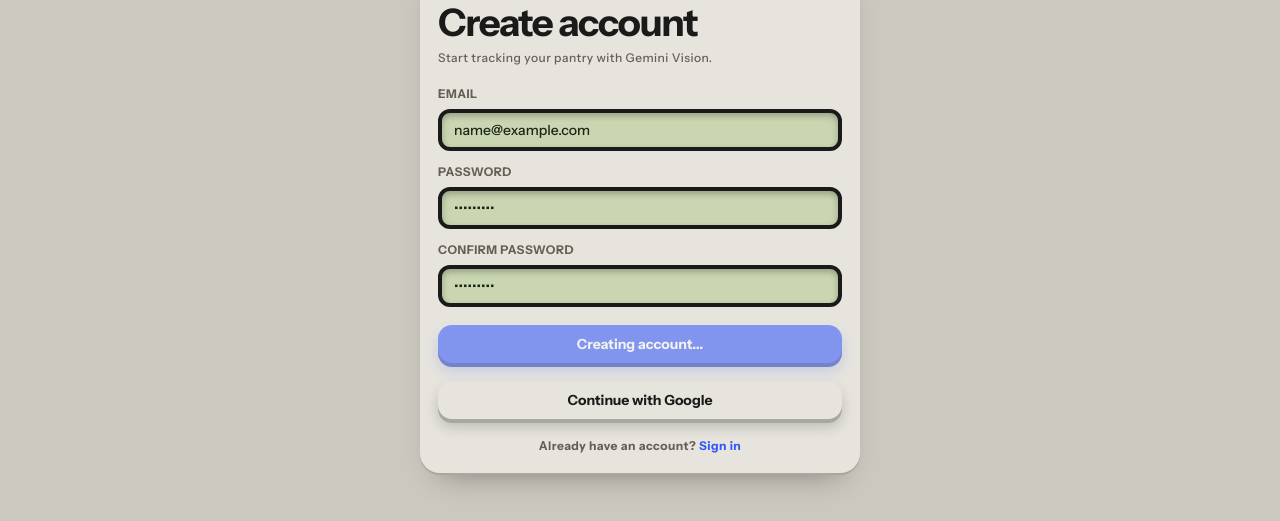
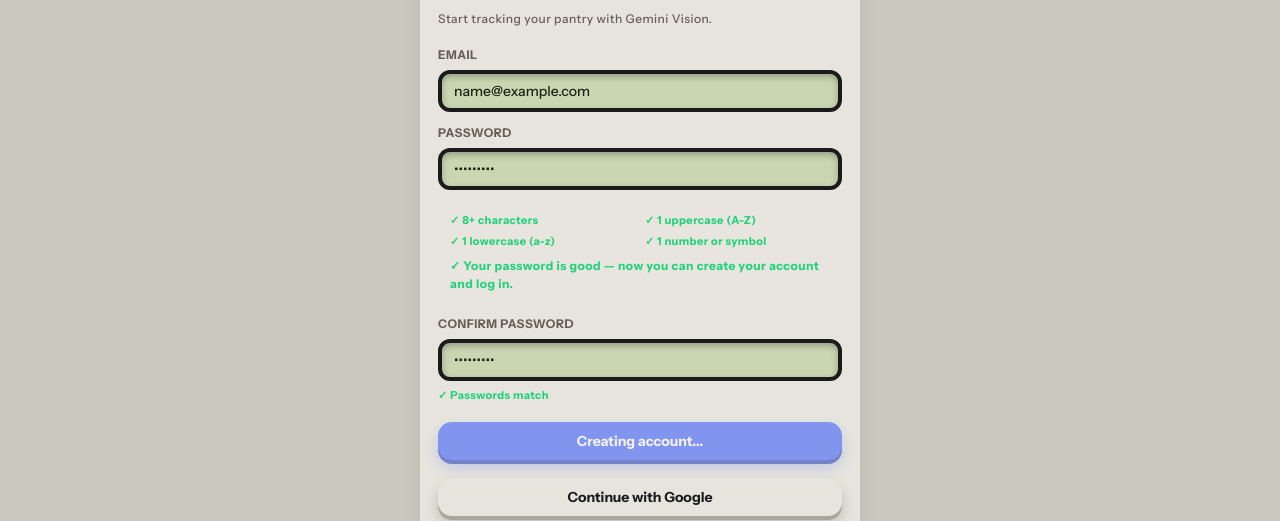
Before and after one commit to sumo-07/smart_pantry, a React (Vite) app in the folder frontend/: page /register in a window 1280 px wide. Both pictures are taken after typing "name@example.com", "Sample123", "Sample123" into the empty fields and a click on the button "Create account". Shown: the part 163-684 px from the top of the page. Built offline with nearby package versions, Linux system fonts and the light colour scheme; no server answers; a web font is replaced by a local one.

Commit message:
feat(auth): add signup validation, live password checklist, and friendly error messages

```diff
--- a/frontend/src/pages/Register.jsx
+++ b/frontend/src/pages/Register.jsx
@@ -1,6 +1,29 @@
 import React, { useState } from "react";
 import { Link, useNavigate } from "react-router-dom";
 import { useAuth } from "../context/AuthContext";
+
+const EMAIL_REGEX = /^[^\s@]+@[^\s@]+\.[^\s@]{2,}$/;
+
+const PASSWORD_RULES = [
+  { id: "length", label: "8+ characters", test: (pw) => pw.length >= 8 },
+  { id: "upper", label: "1 uppercase (A-Z)", test: (pw) => /[A-Z]/.test(pw) },
+  { id: "lower", label: "1 lowercase (a-z)", test: (pw) => /[a-z]/.test(pw) },
+  { id: "numOrSym", label: "1 number or symbol", test: (pw) => /[0-9!@#$%^&*()_+\-=[\]{};':"\\|,.<>/?`~]/.test(pw) },
+];
+
+const AUTH_ERROR_MESSAGES = {
+  "auth/email-already-in-use": "An account with this email already exists. Try signing in instead.",
+  "auth/invalid-email": "Please enter a valid email address.",
+  "auth/weak-password": "Password is too weak. Use at least 8 characters with uppercase, lowercase, and a number or symbol.",
+  "auth/operation-not-allowed": "Email/password signup is currently disabled.",
+  "auth/network-request-failed": "Network error. Please check your connection and try again.",
+  "auth/too-many-requests": "Too many attempts. Please wait a moment and try again.",
+  "auth/popup-closed-by-user": "Google sign-in was cancelled.",
+};
+
+function getAuthErrorMessage(err, fallback) {
+  return AUTH_ERROR_MESSAGES[err?.code] || err?.message || fallback;
+}
 
 export default function Register() {
   const { signup, loginWithGoogle } = useAuth();
@@ -13,28 +36,49 @@ export default function Register() {
   const [googleLoading, setGoogleLoading] = useState(false);
   const [errorMsg, setErrorMsg] = useState("");
 
+  const ruleResults = PASSWORD_RULES.map((rule) => ({
+    ...rule,
+    passed: rule.test(password),
+  }));
+  const isPasswordStrong = ruleResults.every((rule) => rule.passed);
+
   const handleSubmit = async (e) => {
     e.preventDefault();
-    if (!email || !password) return;
+    const trimmedEmail = email.trim();
+
+    if (!trimmedEmail) {
+      setErrorMsg("Please enter your email address.");
+      return;
+    }
+
+    if (!EMAIL_REGEX.test(trimmedEmail)) {
+      setErrorMsg("Please enter a valid email address (e.g. you@example.com).");
+      return;
+    }
+
+    if (!password || !password.trim()) {
+      setErrorMsg("Password cannot be blank or spaces only.");
+      return;
+    }
+
+    if (!isPasswordStrong) {
+      setErrorMsg("Password must be at least 8 characters and include uppercase, lowercase, and a number or symbol.");
+      return;
+    }
 
     if (password !== confirmPassword) {
       setErrorMsg("Passwords do not match.");
       return;
     }
 
-    if (password.length < 6) {
-      setErrorMsg("Password must be at least 6 characters.");
-      return;
-    }
-
     setLoading(true);
     setErrorMsg("");
     try {
-      await signup(email, password);
+      await signup(trimmedEmail, password);
       navigate("/scan");
     } catch (err) {
       console.error(err);
-      setErrorMsg(err.message || "Failed to create account. Email may already be registered.");
+      setErrorMsg(getAuthErrorMessage(err, "Failed to create account. Email may already be registered."));
     } finally {
       setLoading(false);
     }
@@ -48,7 +92,7 @@ export default function Register() {
       navigate("/dashboard");
     } catch (err) {
       console.error(err);
-      setErrorMsg(err.message || "Failed to authenticate with Google.");
+      setErrorMsg(getAuthErrorMessage(err, "Failed to authenticate with Google."));
     } finally {
       setGoogleLoading(false);
     }
@@ -73,7 +117,7 @@ export default function Register() {
           </div>
         )}
 
-        <form onSubmit={handleSubmit} style={{ display: "grid", gap: "12px" }}>
+        <form onSubmit={handleSubmit} noValidate style={{ display: "grid", gap: "12px" }}>
           <label style={{ display: "grid", gap: "6px" }}>
             <span className="lab">EMAIL</span>
             <input
@@ -94,9 +138,34 @@ export default function Register() {
               className="field"
               value={password}
               onChange={(e) => setPassword(e.target.value)}
-              placeholder="Minimum 6 characters"
+              placeholder="Minimum 8 characters"
             />
           </label>
+
+          {password.length > 0 && (
+            <div style={{ display: "grid", gap: "6px", padding: "10px 12px", borderRadius: "10px", border: "1px solid var(--line)", background: "rgba(255,255,255,0.02)" }}>
+              <div style={{ display: "grid", gridTemplateColumns: "repeat(2, minmax(0, 1fr))", gap: "4px 10px" }}>
+                {ruleResults.map((rule) => (
+                  <span
+                    key={rule.id}
+                    className="lab"
+                    style={{
+                      fontSize: "11px",
+                      color: rule.passed ? "var(--g)" : "var(--ink-3)",
+                      fontWeight: rule.passed ? 600 : 500,
+                    }}
+                  >
+                    {rule.passed ? "✓" : "•"} {rule.label}
+                  </span>
+                ))}
+              </div>
+              {isPasswordStrong && (
+                <div className="lab" style={{ fontSize: "12px", color: "var(--g)", fontWeight: 600, marginTop: "2px" }}>
+                  ✓ Your password is good — now you can create your account and log in.
+                </div>
+              )}
+            </div>
+          )}
 
           <label style={{ display: "grid", gap: "6px" }}>
             <span className="lab">CONFIRM PASSWORD</span>
@@ -108,6 +177,18 @@ export default function Register() {
               onChange={(e) => setConfirmPassword(e.target.value)}
               placeholder="Repeat password"
             />
+            {confirmPassword.length > 0 && (
+              <span
+                className="lab"
+                style={{
+                  fontSize: "11px",
+                  color: password === confirmPassword ? "var(--g)" : "var(--r)",
+                  fontWeight: 600,
+                }}
+              >
+                {password === confirmPassword ? "✓ Passwords match" : "Passwords do not match"}
+              </span>
+            )}
           </label>
 
           <button type="submit" className="key pri" disabled={loading} style={{ width: "100%", marginTop: "6px" }}>
```
